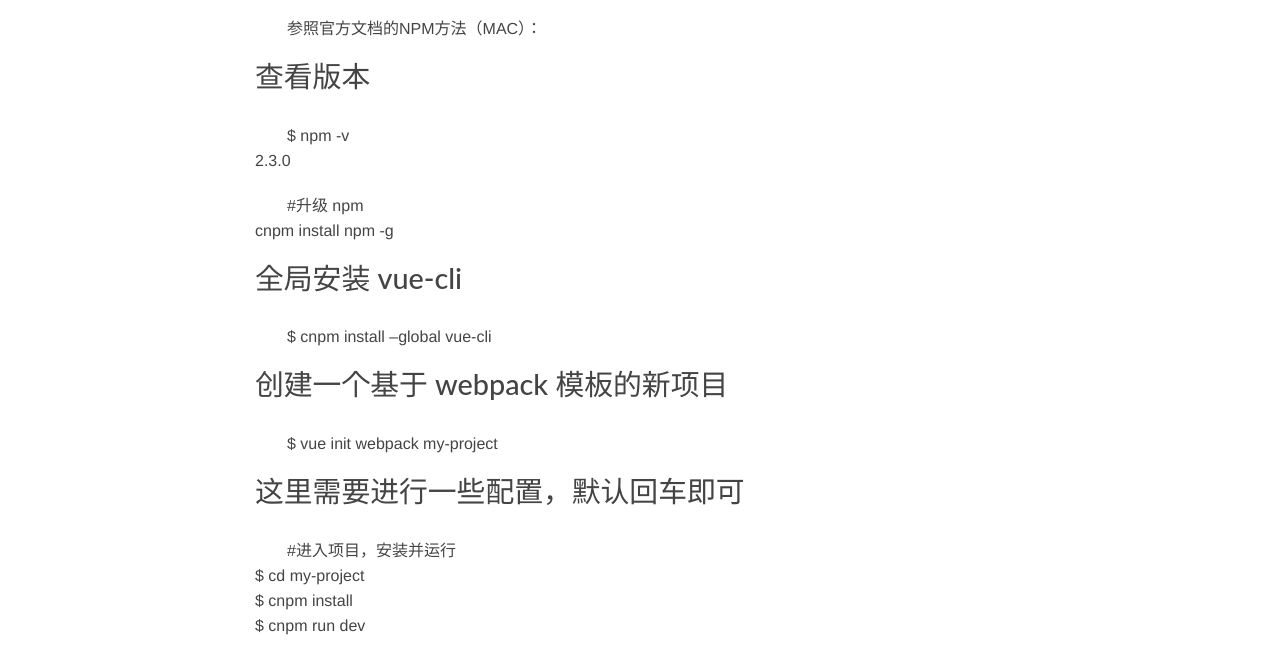
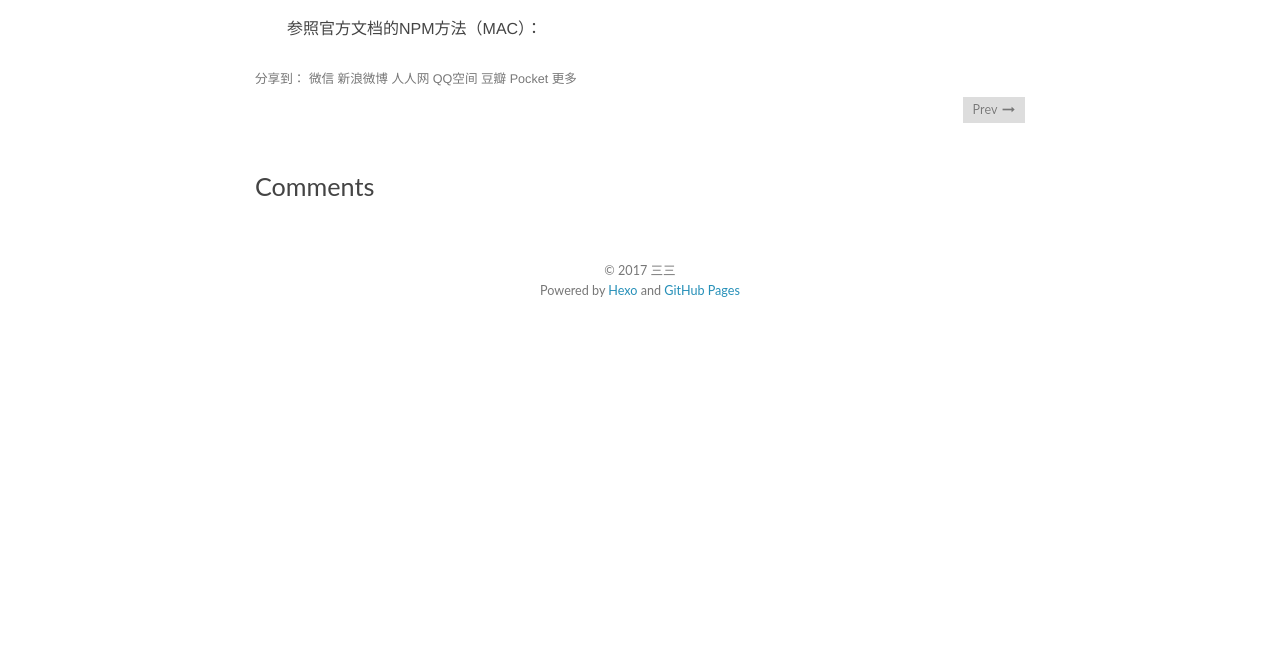
Before and after one commit to sansansine/sansansine.github.io, a plain HTML site: page 2017/07/06/Using-vue-js-to-build-the-first-simple-website/index.html in a window 1280 px wide. Shown: the part 129-784 px from the top of the page. Drawn offline with nearby package versions, Linux system fonts and the light colour scheme; a script that the page names is missing.

Commit message:
Site updated: 2017-07-06 13:55:12

```diff
--- a/2017/07/06/Using-vue-js-to-build-the-first-simple-website/index.html
+++ b/2017/07/06/Using-vue-js-to-build-the-first-simple-website/index.html
@@ -6,11 +6,7 @@
   <title>Using vue.js to build the first simple website | sansan.blog</title>
   <meta name="author" content="三三">
 
-  <meta name="description" content="参照官方文档的NPM方法（MAC）：
-查看版本$ npm -v2.3.0
-#升级 npmcnpm install npm -g
-全局安装 vue-cli$ cnpm install –global vue-cli
-创建一个基于 webpack 模板的新项目$ vue init webpack my-">
+  <meta name="description" content="参照官方文档的NPM方法（MAC）：">
 
 
   <meta name="viewport" content="width=device-width, initial-scale=1, maximum-scale=1">
@@ -89,11 +85,6 @@
     <div class="entry">
 
         <p>参照官方文档的NPM方法（MAC）：</p>
-<h1 id="查看版本"><a href="#查看版本" class="headerlink" title="查看版本"></a>查看版本</h1><p>$ npm -v<br>2.3.0</p>
-<p>#升级 npm<br>cnpm install npm -g</p>
-<h1 id="全局安装-vue-cli"><a href="#全局安装-vue-cli" class="headerlink" title="全局安装 vue-cli"></a>全局安装 vue-cli</h1><p>$ cnpm install –global vue-cli</p>
-<h1 id="创建一个基于-webpack-模板的新项目"><a href="#创建一个基于-webpack-模板的新项目" class="headerlink" title="创建一个基于 webpack 模板的新项目"></a>创建一个基于 webpack 模板的新项目</h1><p>$ vue init webpack my-project</p>
-<h1 id="这里需要进行一些配置，默认回车即可"><a href="#这里需要进行一些配置，默认回车即可" class="headerlink" title="这里需要进行一些配置，默认回车即可"></a>这里需要进行一些配置，默认回车即可</h1><p>#进入项目，安装并运行<br>$ cd my-project<br>$ cnpm install<br>$ cnpm run dev</p>
 
 
     </div>
@@ -131,7 +122,7 @@
 
 
 <section id="comment">
-  <h1 class="title">Kommentare</h1>
+  <h1 class="title">Comments</h1>
 
 
       <!-- Duoshuo Comment BEGIN -->
```
Also changed, not shown: 2017/07/06/hello-world/index.html (+1 -1 lines), archives/2017/07/index.html (+1 -1 lines), archives/2017/index.html (+1 -1 lines), archives/index.html (+2 -2 lines), index.html (+0 -5 lines).
